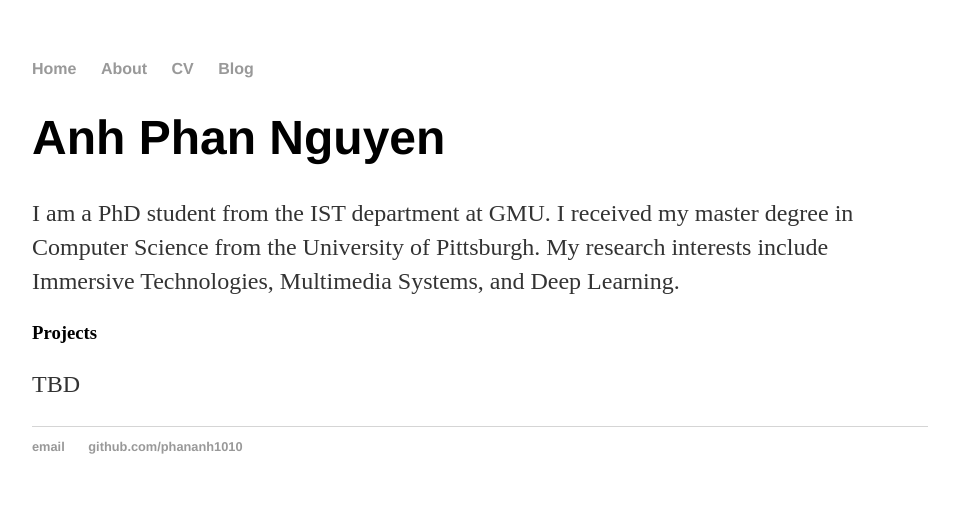
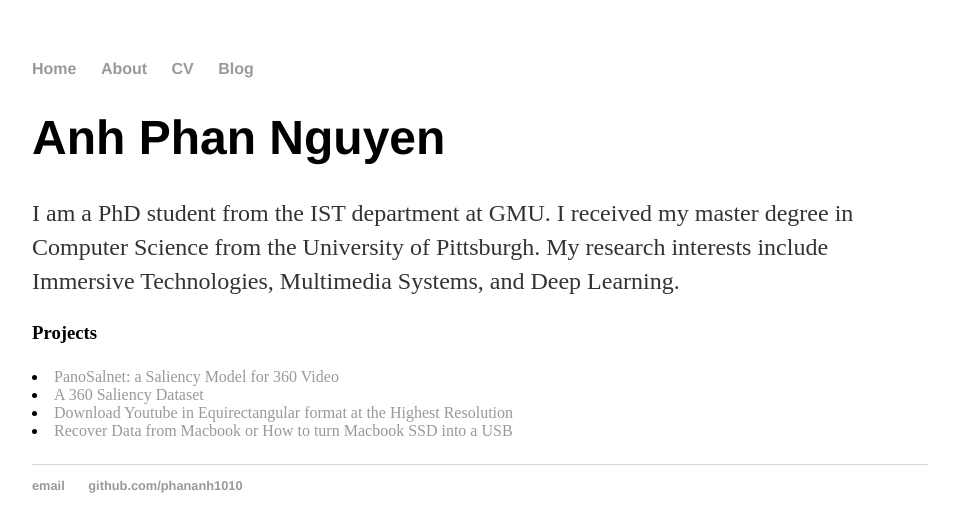
Before and after one commit to phananh1010/phananh1010.github.io, a Jekyll site: the page index.html, which Jekyll copies as it is, in a window 1280 px wide. Shown: the top 532 px of the page, without its empty margins (160-1119 px from the left). Built offline with Jekyll 4.4.1, drawn with Linux system fonts in a browser that asks for light colours.

Commit message:
add projects to home page

```diff
--- a/index.html
+++ b/index.html
@@ -25,7 +25,10 @@
 		<div class="blurb">
         		<h3>Projects</h3>
 			    <p>
-				    TBD
+				    <li><a href="https://github.com/phananh1010/PanoSalNet">PanoSalnet: a Saliency Model for 360 Video</a></li>
+                    <li><a href="https://github.com/phananh1010/PanoSaliency">A 360 Saliency Dataset</a></li>
+                    <li><a href="https://phananh1010.github.io/download-equirectangular-youtube-video/">Download Youtube in Equirectangular format at the Highest Resolution</a></li>
+                    <li><a href="https://github.com/phananh1010/recover-macbook-ssd">Recover Data from Macbook or How to turn Macbook SSD into a USB</a></li>
 			    </p>
     		</div><!-- /.blurb -->
 		</div><!-- /.container -->
```
